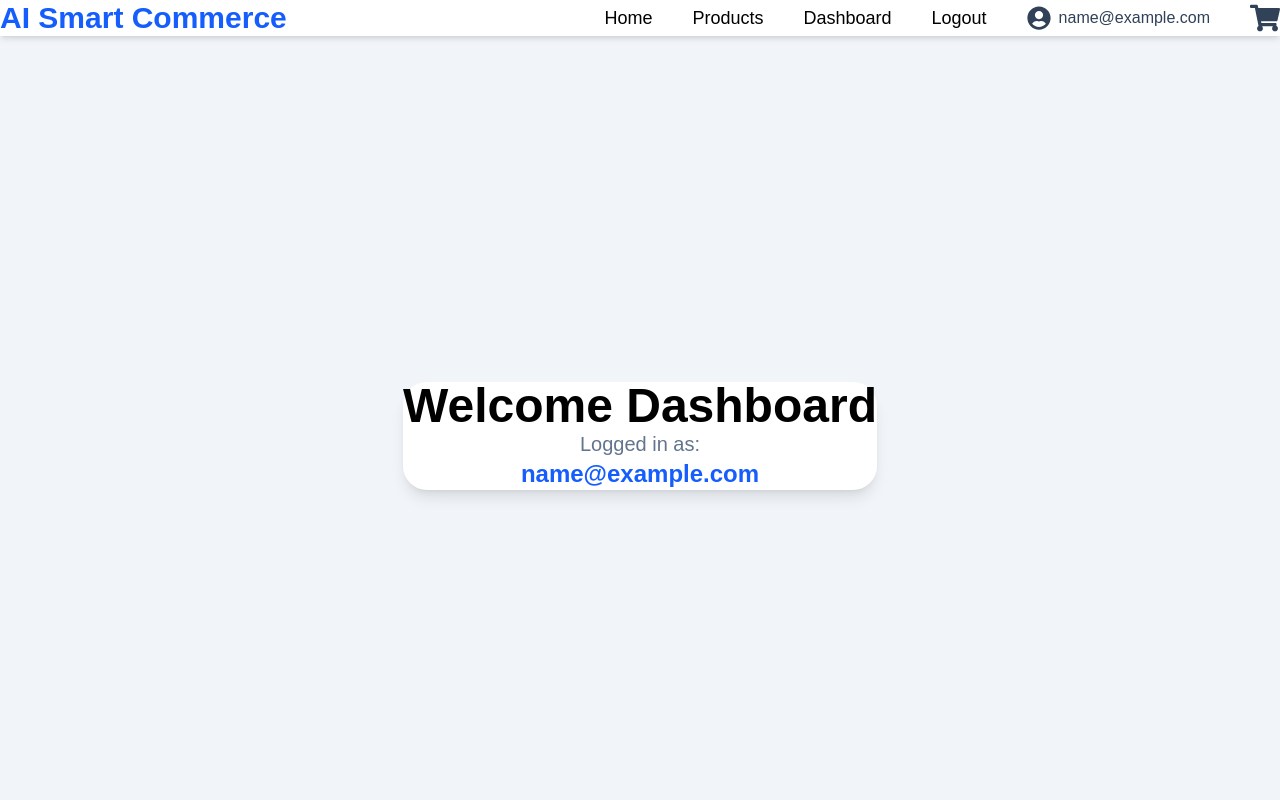
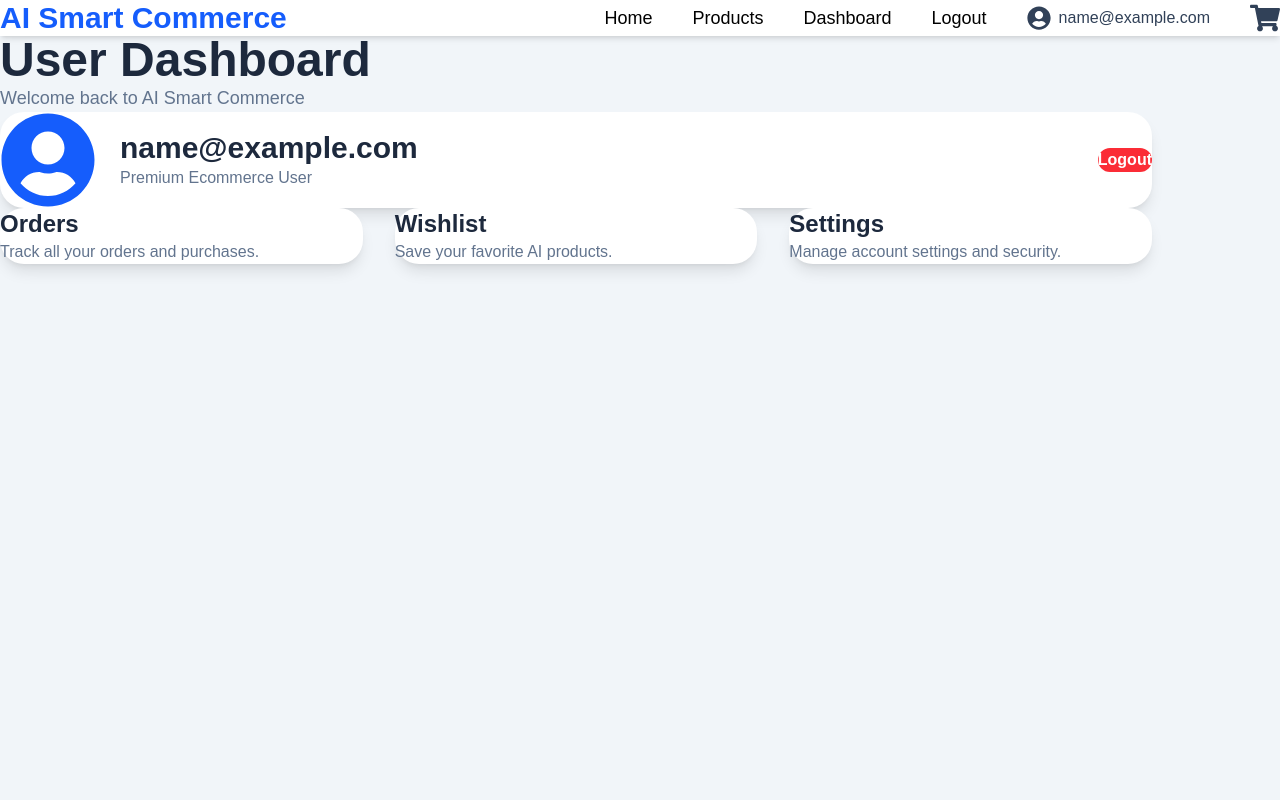
Before and after one commit to ayubalam/AI-E-COMMERCE, a React app in the folder frontend/: page /dashboard in a window 1280 px wide. Both pictures are taken after typing "name@example.com", "Sample123" into the empty fields and a click on the button "Login". Shown: the top 800 px of the page. Built offline with nearby package versions, Linux system fonts and the light colour scheme; the HTML template or start-up script is replaced by a standard one.

Commit message:
Built protected dashboard and user profile system

```diff
--- a/frontend/src/pages/Dashboard.jsx
+++ b/frontend/src/pages/Dashboard.jsx
@@ -1,25 +1,96 @@
+import { FaUserCircle } from "react-icons/fa";
+
 import useAuth from "../hooks/useAuth";
 
 const Dashboard = () => {
 
-  const { user } = useAuth();
+  const { user, logout } = useAuth();
 
   return (
-    <section className="min-h-screen bg-slate-100 flex items-center justify-center">
+    <section className="min-h-screen bg-slate-100 py-14 px-6">
 
-      <div className="bg-white p-10 rounded-3xl shadow-lg text-center">
+      <div className="max-w-6xl mx-auto">
 
-        <h1 className="text-5xl font-bold">
-          Welcome Dashboard
-        </h1>
+        {/* Heading */}
+        <div className="mb-10">
 
-        <p className="text-slate-500 mt-5 text-xl">
-          Logged in as:
-        </p>
+          <h1 className="text-5xl font-bold text-slate-800">
+            User Dashboard
+          </h1>
 
-        <p className="text-blue-600 font-bold mt-2 text-2xl">
-          {user?.email}
-        </p>
+          <p className="text-slate-500 mt-3 text-lg">
+            Welcome back to AI Smart Commerce
+          </p>
+        </div>
+
+        {/* Profile Card */}
+        <div className="bg-white rounded-3xl shadow-lg p-10 flex flex-col md:flex-row items-center justify-between gap-8">
+
+          {/* Left */}
+          <div className="flex items-center gap-6">
+
+            <FaUserCircle className="text-8xl text-blue-600" />
+
+            <div>
+
+              <h2 className="text-3xl font-bold text-slate-800">
+                {user?.email}
+              </h2>
+
+              <p className="text-slate-500 mt-2">
+                Premium Ecommerce User
+              </p>
+            </div>
+          </div>
+
+          {/* Logout */}
+          <button
+            onClick={logout}
+            className="bg-red-500 hover:bg-red-600 text-white px-8 py-3 rounded-2xl font-semibold transition duration-300"
+          >
+            Logout
+          </button>
+        </div>
+
+        {/* Dashboard Cards */}
+        <div className="grid md:grid-cols-3 gap-8 mt-12">
+
+          {/* Orders */}
+          <div className="bg-white rounded-3xl shadow-lg p-8">
+
+            <h3 className="text-2xl font-bold text-slate-800">
+              Orders
+            </h3>
+
+            <p className="text-slate-500 mt-4">
+              Track all your orders and purchases.
+            </p>
+          </div>
+
+          {/* Wishlist */}
+          <div className="bg-white rounded-3xl shadow-lg p-8">
+
+            <h3 className="text-2xl font-bold text-slate-800">
+              Wishlist
+            </h3>
+
+            <p className="text-slate-500 mt-4">
+              Save your favorite AI products.
+            </p>
+          </div>
+
+          {/* Settings */}
+          <div className="bg-white rounded-3xl shadow-lg p-8">
+
+            <h3 className="text-2xl font-bold text-slate-800">
+              Settings
+            </h3>
+
+            <p className="text-slate-500 mt-4">
+              Manage account settings and security.
+            </p>
+          </div>
+        </div>
       </div>
     </section>
   );
--- a/frontend/src/routes/AppRoutes.jsx
+++ b/frontend/src/routes/AppRoutes.jsx
@@ -5,23 +5,51 @@ import Products from "../pages/Products";
 import Cart from "../pages/Cart";
 import Login from "../pages/Login";
 import Register from "../pages/Register";
+import ProductDetails from "../pages/ProductDetails";
+import Dashboard from "../pages/Dashboard";
 
 import MainLayout from "../layouts/MainLayout";
-import ProductDetails from "../pages/ProductDetails";
-import Dashboard from "../pages/Dashboard";
 
 import ProtectedRoute from "./ProtectedRoute";
 
 const AppRoutes = () => {
+
   return (
     <MainLayout>
+
       <Routes>
-        <Route path="/" element={<Home />} />
-        <Route path="/products" element={<Products />} />
-        <Route path="/cart" element={<Cart />} />
-        <Route path="/login" element={<Login />} />
-        <Route path="/register" element={<Register />} />
-            <Route path="/products/:id" element={<ProductDetails />} />
+
+        <Route
+          path="/"
+          element={<Home />}
+        />
+
+        <Route
+          path="/products"
+          element={<Products />}
+        />
+
+        <Route
+          path="/products/:id"
+          element={<ProductDetails />}
+        />
+
+        <Route
+          path="/cart"
+          element={<Cart />}
+        />
+
+        <Route
+          path="/login"
+          element={<Login />}
+        />
+
+        <Route
+          path="/register"
+          element={<Register />}
+        />
+
+        {/* Protected Dashboard */}
         <Route
           path="/dashboard"
           element={
@@ -30,7 +58,9 @@ const AppRoutes = () => {
             </ProtectedRoute>
           }
         />
+
       </Routes>
+
     </MainLayout>
   );
 };
```
Lines whose indentation alone changed are shown as unchanged.
